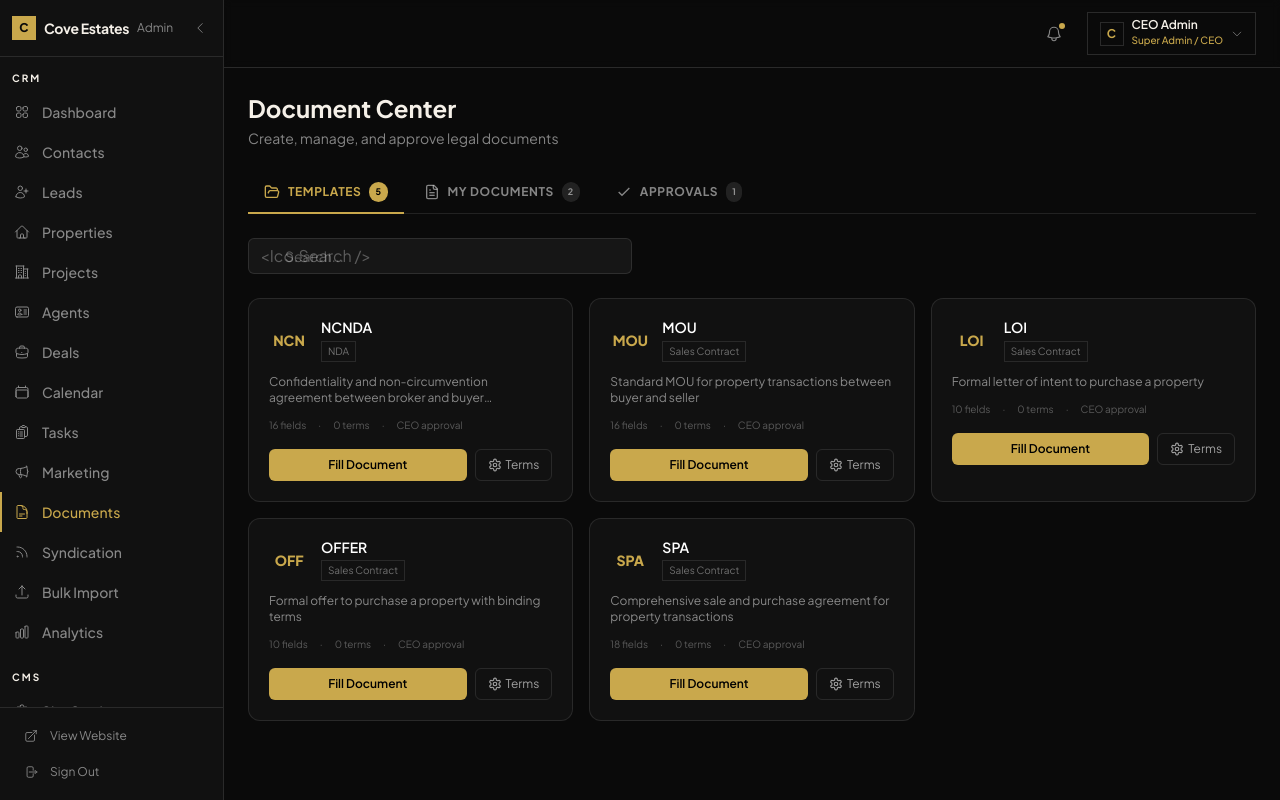
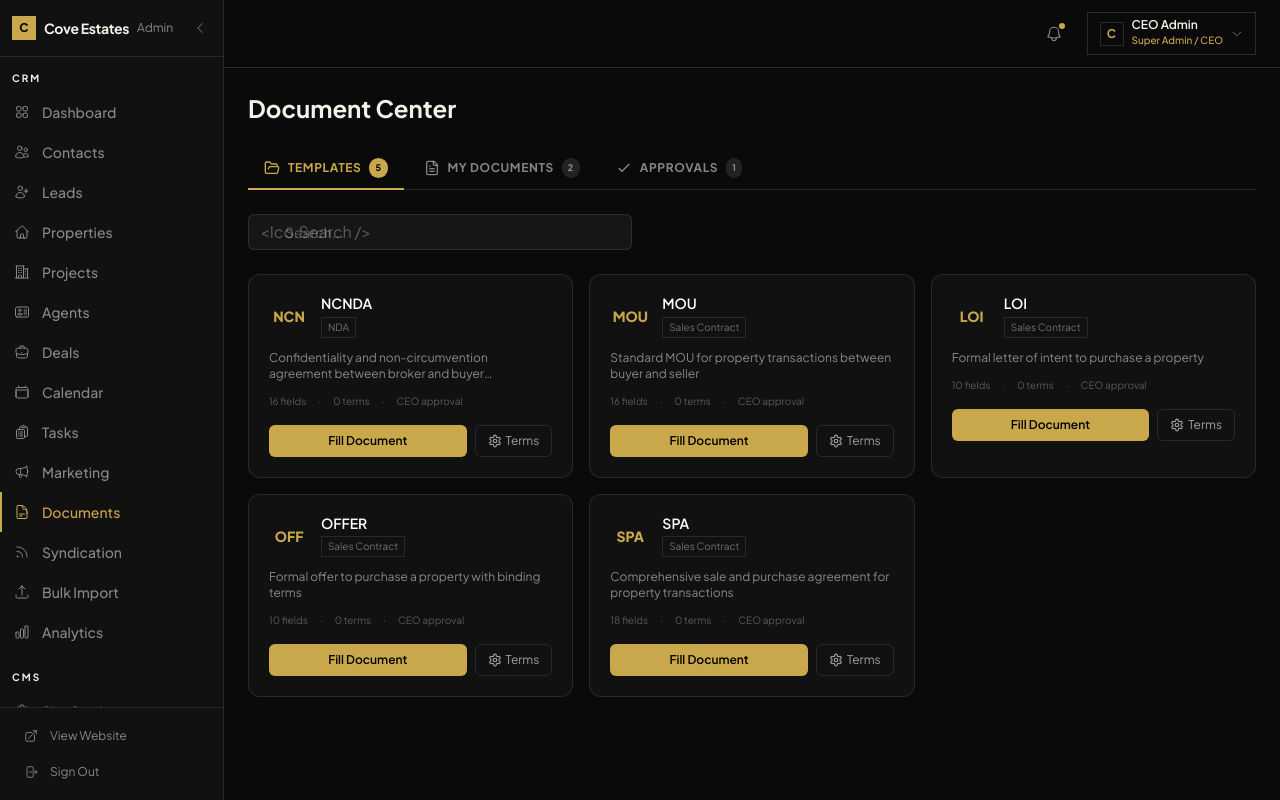
Before and after one commit to pat127/luxestate, a Next.js app: page /admin/documents in a window 1280 px wide. Built offline with nearby package versions, Linux system fonts and the light colour scheme.

Commit message:
Local Commit: 2026-05-12T14:07:15.915Z - Removed the subtitle "Create, manage, and approve legal documents" from the Document Center header, leaving only the page title

```diff
--- a/src/app/admin/documents/page.tsx
+++ b/src/app/admin/documents/page.tsx
@@ -946,7 +946,6 @@ export default function DocumentsPage() {
       <div className="flex flex-col sm:flex-row sm:items-center sm:justify-between gap-4">
         <div>
           <h1 className="text-2xl font-bold text-foreground">Document Center</h1>
-          <p className="text-white/50 text-sm mt-1">Create, manage, and approve legal documents</p>
         </div>
       </div>
 
```
